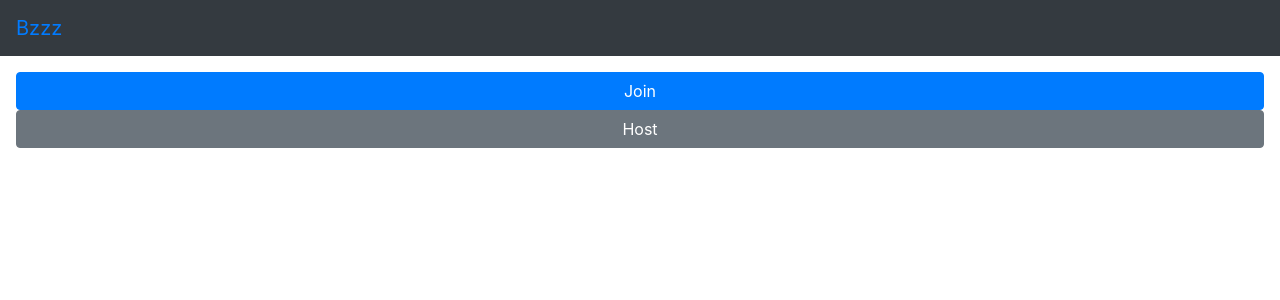
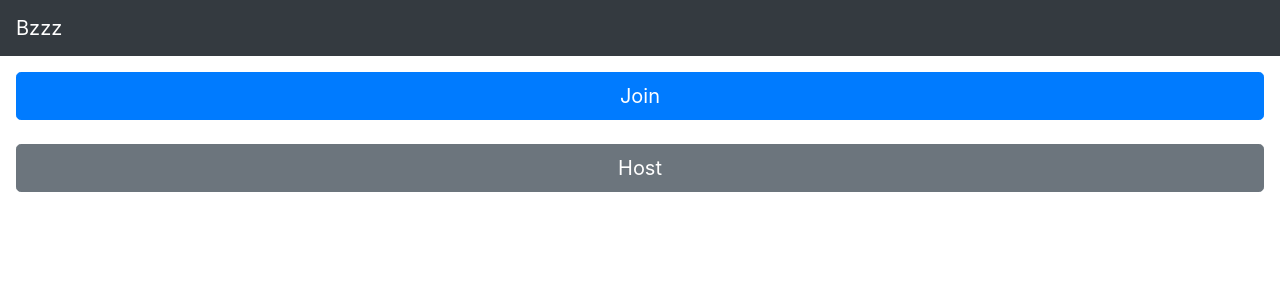
Before and after one commit to christopher-wong/bzzz-ui, a React (Create React App) app: page / in a window 1280 px wide. Shown: the top 300 px of the page. Built offline with nearby package versions, Linux system fonts and the light colour scheme; a web font is replaced by a local one; what uifx would draw is missing.

Commit message:
update styling

```diff
--- a/public/index.html
+++ b/public/index.html
@@ -7,7 +7,7 @@
     <meta name="theme-color" content="#000000" />
     <meta
       name="description"
-      content="Web site created using create-react-app"
+      content="Bzzz! Online real-time buzzer"
     />
     <link rel="apple-touch-icon" href="%PUBLIC_URL%/logo192.png" />
     <!--
--- a/src/App.js
+++ b/src/App.js
@@ -1,20 +1,30 @@
 import React from 'react';
 import { BrowserRouter, Switch, Route, Link } from 'react-router-dom';
 import Navbar from 'react-bootstrap/Navbar'
-
+import styled from 'styled-components';
 
 import Home from './Home'
 import Host from './Host'
 import Join from './Join'
+
+const StyledLink = styled(Link)`
+    text-decoration: none;
+    color: white;
+
+    &:hover {
+      text-decoration: none;
+      color: #3498db
+  }
+`
 
 function App() {
   return (
     <BrowserRouter>
       <Navbar bg="dark" variant="dark">
       <Navbar.Brand>
-        <Link to="/">
+        <StyledLink to="/">
           Bzzz
-        </Link>
+        </StyledLink>
         </Navbar.Brand>
       </Navbar>
       <Switch>
--- a/src/Home.js
+++ b/src/Home.js
@@ -8,21 +8,31 @@ const Container = styled.div`
   margin: 1em;
 `
 
+const StyledLink = styled(Link)`
+    text-decoration: none;
+    color: white;
+
+    &:hover {
+      text-decoration: none;
+  }
+`
+
 class Home extends React.PureComponent {
   render() {
 
     return (
       <Container>
-        <Link to="/join">
-          <Button variant="primary" block>
+        <StyledLink to="/join">
+          <Button variant="primary" size="lg" block>
             Join
           </Button>
-        </Link>
-        <Link to="/host">
-          <Button variant="secondary" block>
+        </StyledLink>
+        <br />
+        <StyledLink to="/host">
+          <Button variant="secondary" size="lg" block>
             Host
           </Button>
-        </Link>
+        </StyledLink>
     </Container>
     )
   }
--- a/src/Host.js
+++ b/src/Host.js
@@ -38,7 +38,7 @@ class Host extends React.PureComponent {
 
         const { gameCode } = this.state;
 
-        await fetch(`/api/host/${gameCode}/lock`, {
+        await fetch(`${getConfig()}/api/host/${gameCode}/lock`, {
             method: "POST",
         })
 
@@ -53,7 +53,7 @@ class Host extends React.PureComponent {
 
         const { gameCode } = this.state;
 
-        await fetch(`/api/host/${gameCode}/reset`, {
+        await fetch(`${getConfig()}/api/host/${gameCode}/reset`, {
             method: "POST",
         })
 
@@ -64,7 +64,7 @@ class Host extends React.PureComponent {
     }
 
     async componentDidMount() {
-        const response = await fetch(`/api/host`, {
+        const response = await fetch(`${getConfig()}/api/host`, {
             method: 'POST',
         })
         const json = await response.json()
@@ -76,7 +76,7 @@ class Host extends React.PureComponent {
 
         const { gameCode } = this.state;
 
-        this.eventSource = new EventSource(`/api/host/${gameCode}`);
+        this.eventSource = new EventSource(`${getConfig()}/api/host/${gameCode}`);
 
         this.eventSource.onmessage = e => (
             this.updateHostState(JSON.parse(e.data))
--- a/src/Join.js
+++ b/src/Join.js
@@ -11,6 +11,13 @@ import getConfig from "./config";
 
 const Container = styled.div`
     margin: 1em;
+`
+
+const GameContainer = styled.div`
+    margin: 1em;
+    display: flex;
+    align-items: center;
+    justify-content: center;
 `
 
 const Buzzer = styled.button`
@@ -92,7 +99,7 @@ class Join extends React.PureComponent {
 
         const { gameCode, userID } = this.state
 
-        await fetch(`/api/play/${gameCode}/buzz`, {
+        await fetch(`${getConfig()}/api/play/${gameCode}/buzz`, {
             method: 'POST',
             body: JSON.stringify({
                 "gameID": gameCode,
@@ -108,7 +115,7 @@ class Join extends React.PureComponent {
     }
 
     initEventSource = (formGameCode, formName) => {
-        this.eventSource = new EventSource(`/api/play/${formGameCode}?name=${formName}`)
+        this.eventSource = new EventSource(`${getConfig()}/api/play/${formGameCode}?name=${formName}`)
 
         this.eventSource.onmessage = e => {
             this.updateGameState(JSON.parse(e.data))
@@ -227,7 +234,9 @@ class Join extends React.PureComponent {
         return (
             <Container>
                 <h3>Game Code: {gameCode}</h3>
-                { buzzerRender }
+                <GameContainer>
+                    { buzzerRender }
+                </GameContainer>
             </Container>
         )
     }
--- a/src/config.js
+++ b/src/config.js
@@ -1,18 +1,8 @@
 const getConfig = () => {
     if (process.env.NODE_ENV === "production") {
-        return {
-            "api": {
-                "host": "api.shipit.live",
-                "port": 80,
-            }
-        }
+        return ""
     } else {
-        return {
-            "api": {
-                "host": "localhost",
-                "port": 8080,
-            }
-        }
+        return "https://localhost:8080"
     }
 }
 
--- a/src/static/styles.scss
+++ b/src/static/styles.scss
@@ -1,6 +1,8 @@
+@import "./fonts/sf-pro.scss";
+
 body {
     margin: 0;
-    font-family: -apple-system, BlinkMacSystemFont, 'Segoe UI', 'Roboto', 'Oxygen',
+    font-family: "SF Display", -apple-system, BlinkMacSystemFont, 'Segoe UI', 'Roboto', 'Oxygen',
         'Ubuntu', 'Cantarell', 'Fira Sans', 'Droid Sans', 'Helvetica Neue',
         sans-serif;
     -webkit-font-smoothing: antialiased;
```
